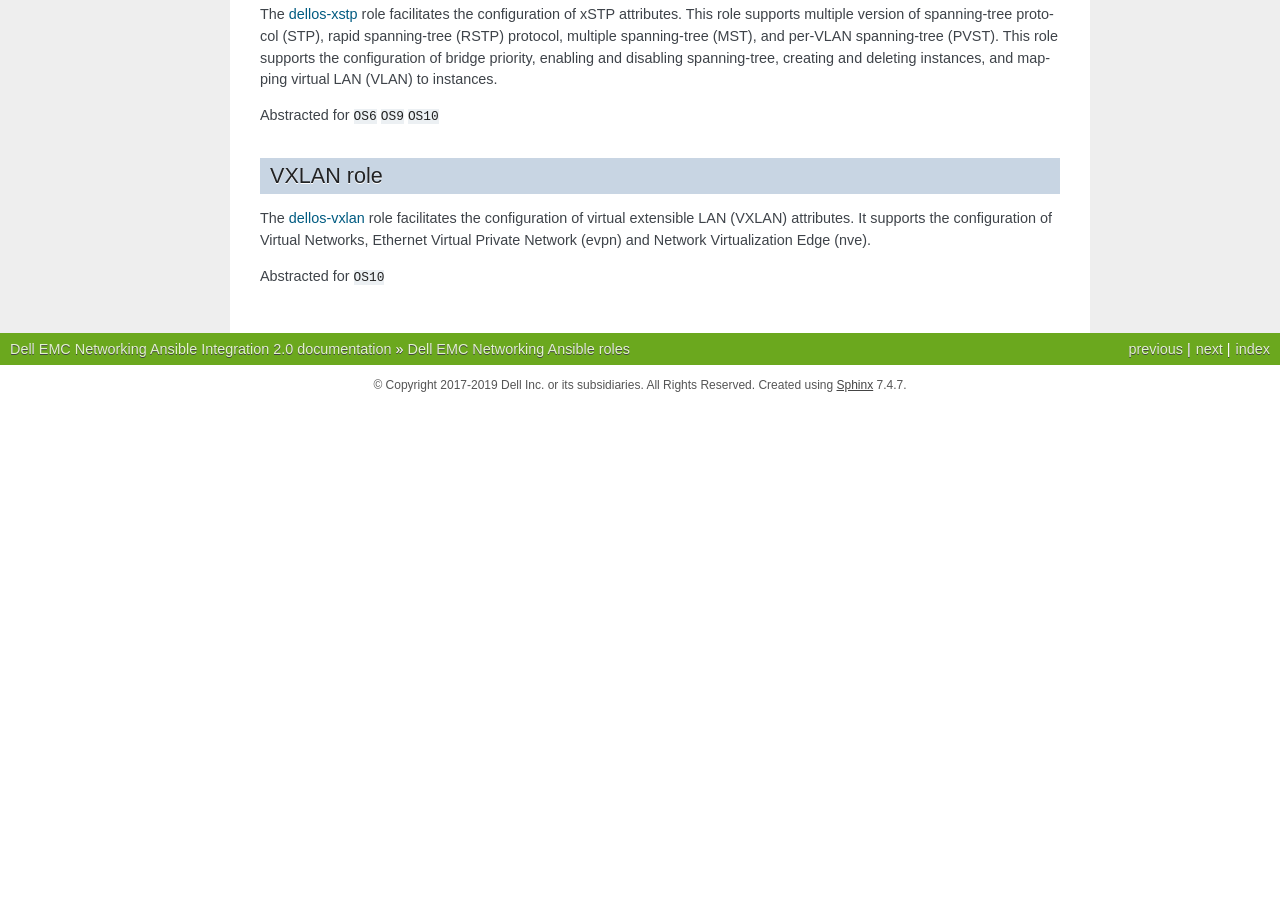
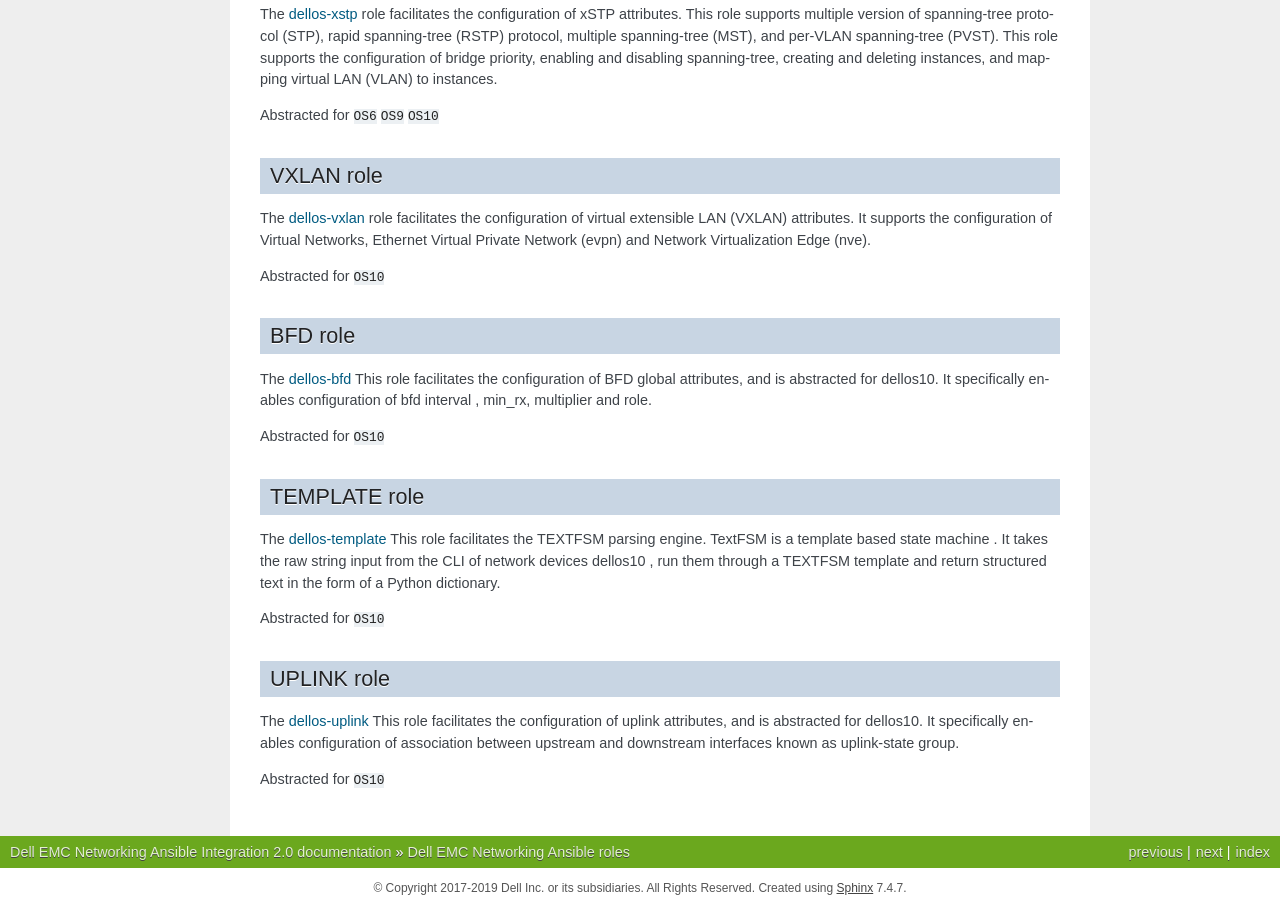
Before and after one commit to Dell-Networking/ansible-dellos-docs, a Sphinx documentation site: the page built from source/roles.rst, in a window 1280 px wide and 900 px high, scrolled down 4221 px. Built offline with Sphinx 7.4.7, drawn with Linux system fonts in a browser that asks for light colours; before the commit the page ends 4626 px from its top, so only the background shows below that; some of the changed text lies outside the part shown.

Commit message:
Support added for Release R4 (#19)
* Support added for Release R4

```diff
--- a/source/modules.rst
+++ b/source/modules.rst
@@ -24,8 +24,3 @@
 -  `dellos10_command <https://docs.ansible.com/ansible/dellos10_command_module.html>`_: Run commands on remote devices running Dell EMC SmartFabric OS10
 -  `dellos10_config <https://docs.ansible.com/ansible/dellos10_config_module.html>`_: Manage configuration sections on remote devices running Dell EMC SmartFabric OS10
 -  `dellos10_facts <https://docs.ansible.com/ansible/dellos10_facts_module.html>`_: Collect facts from remote devices running Dell EMC SmartFabric OS10
-
-OPX module
-************
-
--  `opx_cps <https://docs.ansible.com/ansible/devel/modules/opx_cps_module.html>`_: Manage configuration sections using CPS on remote devices running Dell EMC SmartFabric OS10
--- a/source/roles.rst
+++ b/source/roles.rst
@@ -9,7 +9,7 @@
 
 The `dellos-aaa <https://galaxy.ansible.com/Dell-Networking/dellos-aaa/>`_ role facilitates the configuration of authentication authorization acccounting (AAA), and supports the configuration of TACACS and RADIUS server and AAA.
 
-Abstracted for ``OS6`` ``OS9``
+Abstracted for ``OS6`` ``OS9`` ``OS10``
 
 ACL role
 --------
@@ -191,6 +191,27 @@
 VXLAN role
 ----------
 
-The `dellos-vxlan <https://galaxy.ansible.com/Dell-Networking/dellos-vxlan/>`_ role facilitates the configuration of  virtual extensible LAN (VXLAN)   attributes. It supports the configuration of Virtual Networks, Ethernet Virtual Private Network (evpn) and Network Virtualization Edge (nve).
+The `dellos-vxlan <https://galaxy.ansible.com/Dell-Networking/ansible_role_dellos_vxlan/>`_ role facilitates the configuration of  virtual extensible LAN (VXLAN)   attributes. It supports the configuration of Virtual Networks, Ethernet Virtual Private Network (evpn) and Network Virtualization Edge (nve).
 
 Abstracted for ``OS10``
+
+BFD role
+--------
+
+The `dellos-bfd <https://galaxy.ansible.com/Dell-Networking/ansible_role_dellos_bfd/>`_ This role facilitates the configuration of BFD global attributes, and is abstracted for dellos10. It specifically enables configuration of bfd interval , min_rx, multiplier and role.
+
+Abstracted for ``OS10``
+
+TEMPLATE role
+-------------
+
+The `dellos-template <https://github.com/Dell-Networking/ansible-role-dellos-template/>`_ This role facilitates the TEXTFSM parsing engine. TextFSM is a template based state machine . It takes the raw string input from the CLI of network devices  dellos10 , run them through a TEXTFSM template and return structured text in the form of a Python dictionary.
+
+Abstracted for ``OS10``
+
+UPLINK role
+-----------
+
+The `dellos-uplink <https://galaxy.ansible.com/Dell-Networking/ansible_role_dellos_uplink/>`_ This role facilitates the configuration of uplink attributes, and is abstracted for dellos10. It specifically enables configuration of  association between upstream and downstream interfaces known as uplink-state group.
+
+Abstracted for ``OS10``
```
